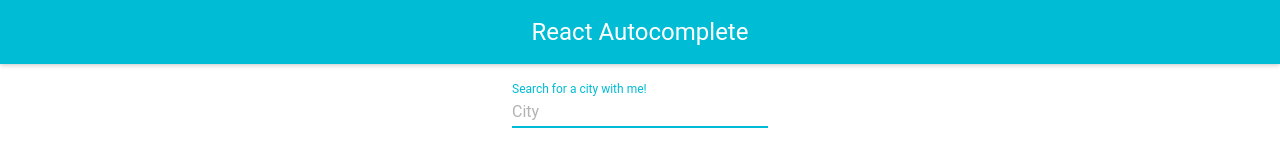
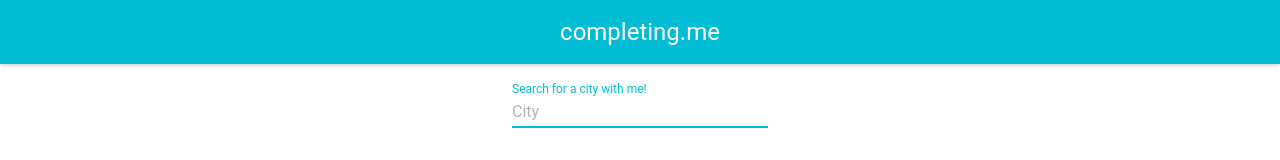
Before and after one commit to winsonluk/completing.me, a React (Create React App) app: page / in a window 1280 px wide. Shown: the top 160 px of the page. Built offline with nearby package versions, Linux system fonts and the light colour scheme.

Commit message:
Add README and update domain name

```diff
--- a/public/index.html
+++ b/public/index.html
@@ -19,7 +19,7 @@
       work correctly both with client-side routing and a non-root public URL.
       Learn how to configure a non-root public URL by running `npm run build`.
     -->
-    <title>React Autocomplete</title>
+    <title>completing.me</title>
   </head>
   <body>
     <noscript>
--- a/src/App.js
+++ b/src/App.js
@@ -31,8 +31,15 @@ const cities = [
 ]
 
 class App extends Component {
+
+  // This function is called whenever the text input is changed.
   handleChange(e, match) {
+
+    // numCities begins at cities.length and decrements for every city that doesn't match.
+    // If numCities is 0, that means none of the cities match.
     var numCities = cities.length;
+
+    // Show/hide cities and errors based on matches.
     cities.forEach((city) => {
       if (match.length >= 3 && city.startsWith(match.toLowerCase())) {
         document.getElementById(city).style.display="block";
@@ -46,25 +53,37 @@ class App extends Component {
         document.getElementById("minError").style.display="block";
       }
     });
+
+    // If no cities match (numCities === 0), show a error message.
     if (match.length >= 3 && numCities === 0) {
         document.getElementById("matchError").style.display="block";
     } else {
         document.getElementById("matchError").style.display="none";
     }
   }
+
   render() {
+
+    // items[] contains the cities formatted as Material UI ListItems.
     let items = [];
     cities.forEach((city) => {
       items.push (
         <List style={{padding: '0px'}}>
           <ListItem
             id={city}
-            style={{display: 'none'}}
-            primaryText={city.replace(/\w\S*/g, function(txt){return txt.charAt(0).toUpperCase() + txt.substr(1).toLowerCase();})}
+            style={{display: 'none'}} // We want to hide the cities until they match the input.
+            // To preserve the format of cities[] while displaying properly capitalized results,
+            //  we do some simple string manipulation to the cities.
+            primaryText={city.replace(/\w\S*/g,
+                                      function(txt){return txt.charAt(0).toUpperCase()
+                                                    + txt.substr(1).toLowerCase();})}
           />
         </List>
       );
     });
+
+    // Add the error messages as ListItems, but format them differently than cities for ease of
+    // differentiation between cities and error messages.
     items.push (
       <List style={{padding: '0px'}}>
         <ListItem
@@ -84,14 +103,18 @@ class App extends Component {
         />
       </List>
     );
+
+    // Select the search field automatically when the page loads.
     const focusInput = input => {
       input.focus();
     };
+
+    // The page is formatted in the following order: App Bar, Text Field, ListItems.
     return (
       <MuiThemeProvider>
       <div className="App">
         <AppBar
-          title="React Autocomplete"
+          title="completing.me"
           showMenuIconButton={false}
         />
         <TextField
```
Also changed, not shown: 1 other file (tests, documents, lock files or other folders).
